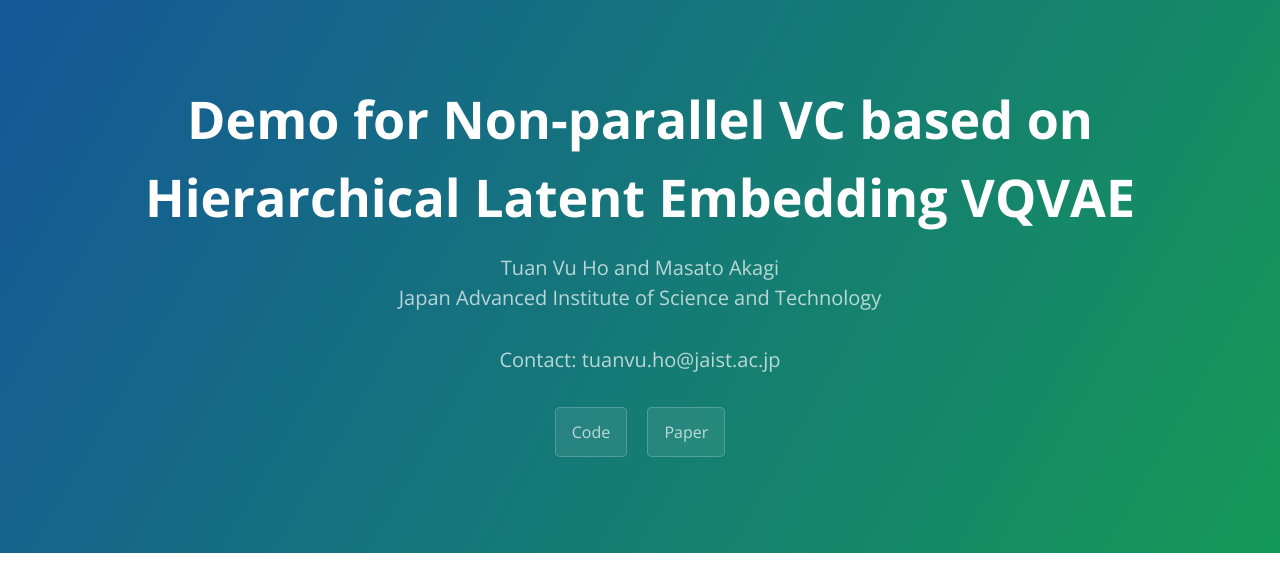
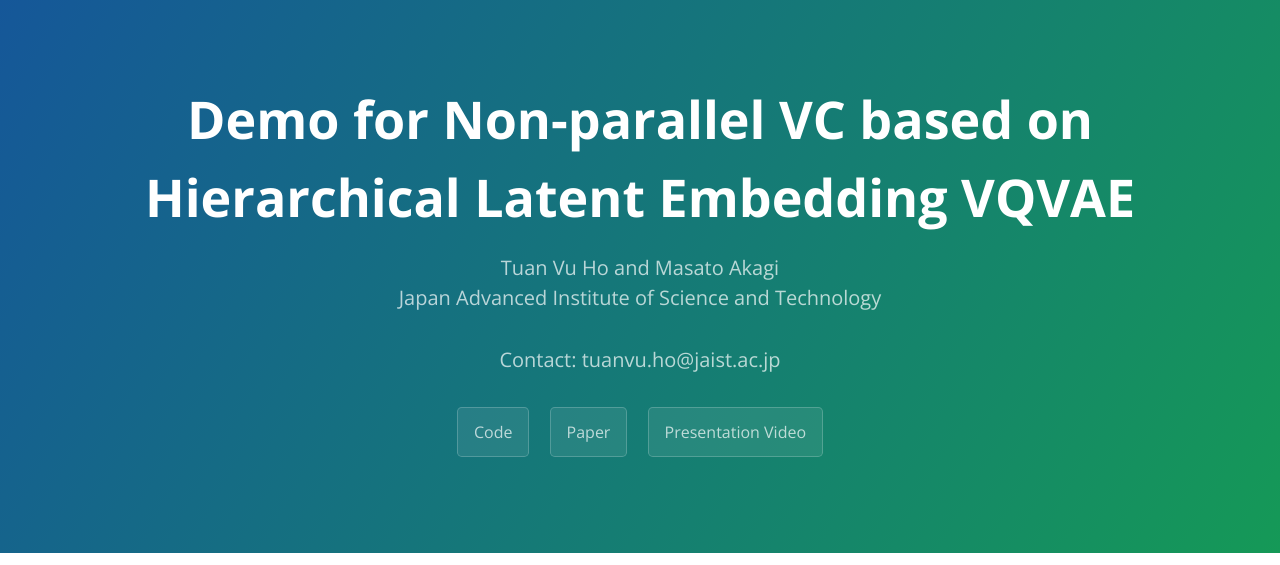
Before and after one commit to tuanvu92/VCC2020, a website: page index.html in a window 1280 px wide. Shown: the top 565 px of the page. Drawn offline with nearby package versions, Linux system fonts and the light colour scheme.

Commit message:
Add video url

```diff
--- a/index.html
+++ b/index.html
@@ -16,6 +16,7 @@
       <h2 class="project-tagline">Contact: tuanvu.ho@jaist.ac.jp</h2>
       <a href="https://github.com/tuanvu92/VCC2020" class="btn">Code</a>
       <a href="https://www.isca-speech.org/archive/VCC_BC_2020/pdfs/VCC2020_paper_21.pdf" class="btn">Paper</a>
+	  <a href="https://youtu.be/-0unANTbbro" class="btn">Presentation Video</a>
     </section>
 
     <section class="main-content">
```
